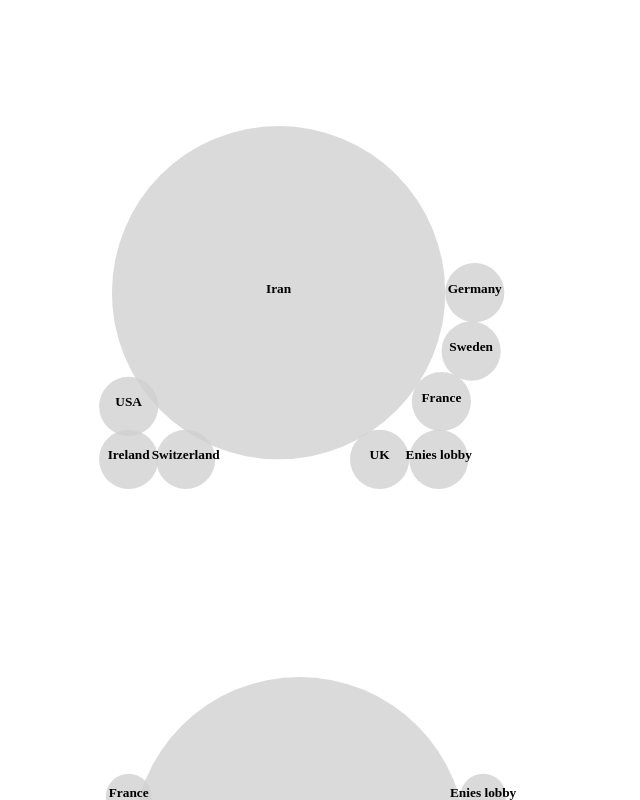
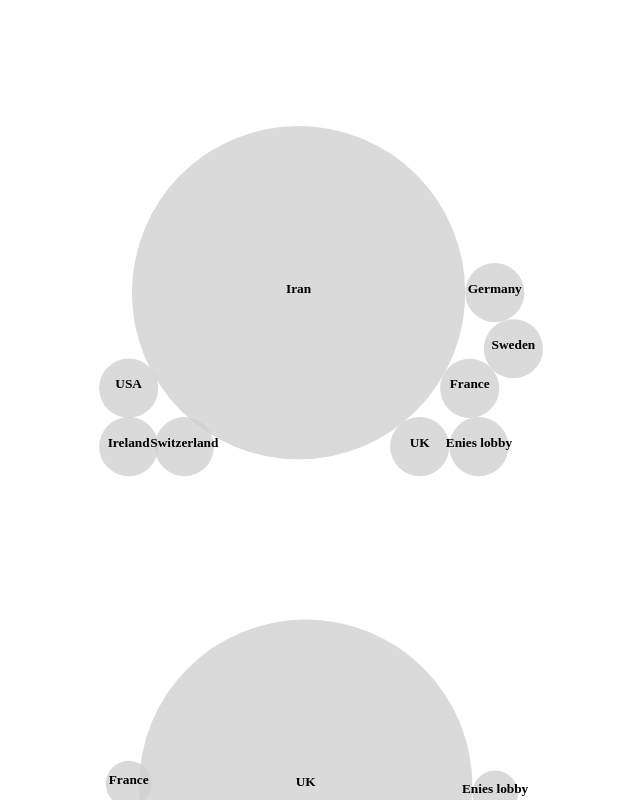
Before and after one commit to theodo/audit-universe-grape-graphe, a Vue app: page / in a window 1280 px wide. Shown: the part 1460-2260 px from the top of the page, without its empty margins (46-686 px from the left). Built offline with nearby package versions, Linux system fonts and the light colour scheme; the HTML template or start-up script is replaced by a standard one.

Commit message:
fix height issue

```diff
--- a/src/App.vue
+++ b/src/App.vue
@@ -4,6 +4,7 @@
     <BubbleGraph :bubbleGraphProps="props2" />
     <BubbleGraph :bubbleGraphProps="props3" />
     <BubbleGraph :bubbleGraphProps="props4" />
+    <BubbleGraph :bubbleGraphProps="props5" />
   </div>
 </template>
 
@@ -285,6 +286,13 @@
     score: 8,
   },
 ];
+const data5 = [
+  {
+    text: "Sweden",
+    value: 100,
+    score: 8,
+  },
+];
 const props = (d) => {
   return {
     data: d.sort((a, b) => b.value - a.value),
@@ -298,6 +306,7 @@
 const props2 = props(data2);
 const props3 = props(data3);
 const props4 = props(data4);
+const props5 = props(data5);
 </script>
 
 <style lang="scss" scoped>
--- a/src/components/BubbleGraph.vue
+++ b/src/components/BubbleGraph.vue
@@ -31,7 +31,9 @@
 
   methods: {
     renderGraph() {
-      const getSizeScale = (isLogScale, logFactor, maxValue, maxRadius) => {
+      const getSizeScale = (isLogScale, logFactor, data, maxRadius) => {
+        const maxValue = Math.max(...data.map((x) => x.value));
+
         return isLogScale
           ? d3
               .scalePow()
@@ -41,41 +43,51 @@
           : d3.scaleLinear().domain([0, maxValue]).range([5, maxRadius]);
       };
 
+      const getSvgDimension = (data, sizeScale, maxRadius) => {
+        const averageOfValues =
+          data.reduce((a, b) => {
+            return a + b.value;
+          }, 0) / data.length;
+
+        const sumOfQuartileValue =
+          data.length > 1
+            ? data[Math.round(data.length / 4)].value +
+              data[Math.round(data.length / 2)].value +
+              data[Math.round((3 * data.length) / 4)].value +
+              data[0].value +
+              data[data.length - 1].value
+            : data[0].value;
+
+        const averageOfQuartileValue = sumOfQuartileValue / 5 || 0;
+
+        const averageToUse = Math.max(averageOfQuartileValue, averageOfValues);
+
+        const width = containerWidth;
+        const height = Math.max(
+          maxRadius * 2.5,
+          (2 * (data.length * sizeScale(averageToUse))) /
+            this.bubbleGraphProps.numberOfColumns
+        );
+        return { width, height, maxRadius };
+      };
       const data = this.bubbleGraphProps.data;
 
       let containerWidth = this.$refs.container.clientWidth;
 
-      const maxValue = Math.max(...data.map((x) => x.value));
-
       const maxRadius =
         containerWidth / (2 * this.bubbleGraphProps.numberOfColumns);
 
-      var size = getSizeScale(
+      const size = getSizeScale(
         this.bubbleGraphProps.isLogScale,
         this.bubbleGraphProps.logFactor,
-        maxValue,
+        data,
         maxRadius
       );
 
-      const sumSize =
-        data[Math.round(data.length / 4)].value +
-        data[Math.round(data.length / 2)].value +
-        data[Math.round((3 * data.length) / 4)].value +
-        data[0].value +
-        data[data.length - 1].value;
-
-      const averageSize = sumSize / 5 || 0;
+      const { width, height } = getSvgDimension(data, size, maxRadius);
 
       // let acc = 0;
-      // set the dimensions and margins of the graph
-      const width = containerWidth;
-      const height = Math.max(
-        maxRadius * 3,
-        (2 * (data.length * size(averageSize))) /
-          this.bubbleGraphProps.numberOfColumns
-      );
-      console.log("height", height);
-      console.log(maxRadius * 10);
+
       const graphName =
         "#my_dataviz" + this.bubbleGraphProps.graphName.replaceAll(" ", "_");
 
```
